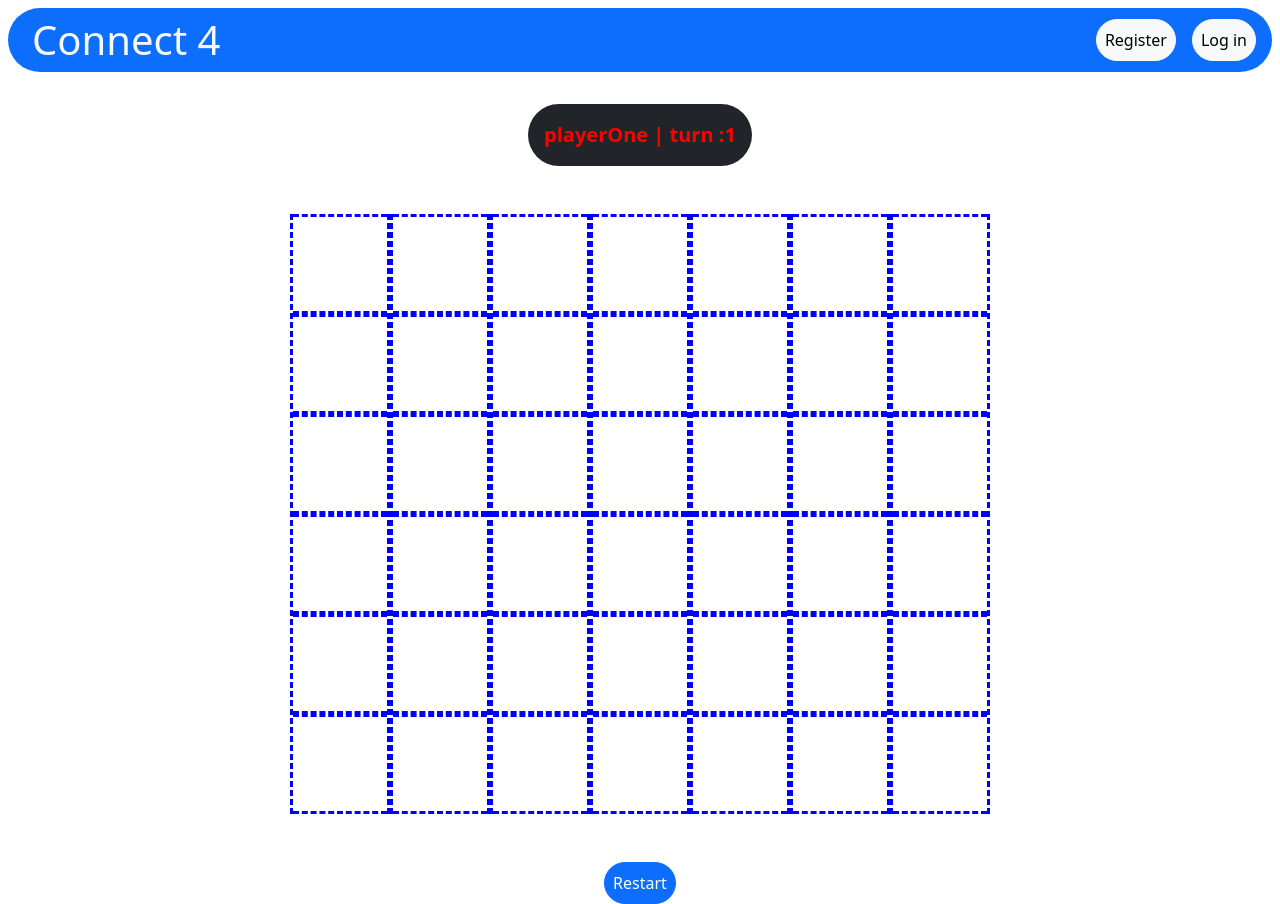
After one commit to franck-costanzo/puissance4, a PHP site: page /game.php in a window 1280 px wide. The commit adds this page. Run offline with PHP 8.4, Linux system fonts and the light colour scheme.

```diff
--- /dev/null
+++ b/Js/overlayform.js
@@ -0,0 +1,102 @@
+document.addEventListener("DOMContentLoaded", (event) => {
+
+
+    //create game button
+    const createGameButton = document.getElementById('createGame');
+
+    if (createGameButton != null)
+    {
+        createGameButton.addEventListener('click', () => {
+
+            //coverDiv to overlay all the page
+            let coverDiv = document.createElement('div');
+            coverDiv.id = 'overlay';
+
+            //modalDiv in which we have the create game form
+            let modalDiv = document.createElement('div');
+            modalDiv.id = 'modal';
+            modalDiv.setAttribute('class', 'border border-3 border-secondary d-flex flex-column align-items-center');
+
+            //close button
+            let closeButtonDiv = document.createElement('div');
+            let closeButton = document.createElement('button');
+            closeButton.id = 'close-modal-btn';
+            closeButton.setAttribute('class', 'btn btn-primary mt-3 p-2 rounded-pill')
+            closeButton.innerText = 'close';
+            closeButton.addEventListener('click', () =>{
+                coverDiv.remove();
+                document.body.style.overflowY = '';
+            })
+
+            //form
+            let formDiv = document.createElement('div');
+            formDiv.setAttribute('class', 'container mt-3');
+            let createGameForm = document.createElement('form');
+            createGameForm.method = 'POST';
+            createGameForm.setAttribute('class', 'd-flex flex-column align-items-center')
+
+                //input hidden with creator name from session variable
+                let hiddenSessionName = document.createElement('input');
+                hiddenSessionName.name = "creatorName";
+                hiddenSessionName.type = "hidden";
+                hiddenSessionName.value = "<?= $_SESSION['username'] ?>"; //TODO QUE CA MARCHE PUTAIN
+
+                //input name text
+                let gameNameDiv = document.createElement('div');
+                gameNameDiv.setAttribute('class', 'row d-flex justify-content-center w-50');
+
+                let inputGameName = document.createElement('input');
+                inputGameName.name = 'gameName';
+                inputGameName.type = 'text';
+                inputGameName.id = 'gameName'
+                let inputGameNameLabel = document.createElement('label');
+                inputGameNameLabel.setAttribute('for', 'gameName');
+                inputGameNameLabel.innerText = 'Game Name :'
+                gameNameDiv.appendChild(inputGameNameLabel);
+                gameNameDiv.appendChild(inputGameName);
+
+                //input password text
+                let gamePasswordDiv = document.createElement('div');
+                gamePasswordDiv.setAttribute('class', 'row d-flex justify-content-center w-50');
+
+                let inputGamePassword = document.createElement('input');
+                inputGamePassword.name = 'gamePassword';
+                inputGamePassword.type = 'text';
+                inputGamePassword.id = 'gamePassword'
+                let inputGamePasswordLabel = document.createElement('label');
+                inputGamePasswordLabel.setAttribute('for', 'gamePassword');
+                inputGamePasswordLabel.innerText = 'Game Password'
+                gamePasswordDiv.appendChild(inputGamePasswordLabel);
+                gamePasswordDiv.appendChild(inputGamePassword);
+
+                //input submit
+                let gameCreateDiv = document.createElement('div')
+                gameCreateDiv.setAttribute('class', 'd-flex justify-content-center align-items-center');
+                let inputGameCreate = document.createElement('input');
+                inputGameCreate.name = 'gameCreate';
+                inputGameCreate.type = 'submit';
+                inputGameCreate.id = 'gameCreate';
+                inputGameCreate.setAttribute('class','btn btn-primary mt-5 mx-2 p-2  rounded-pill')
+                gameCreateDiv.appendChild(inputGameCreate);
+
+            createGameForm.appendChild(hiddenSessionName);
+            createGameForm.appendChild(gameNameDiv);
+            createGameForm.appendChild(gamePasswordDiv);
+            createGameForm.appendChild(gameCreateDiv);
+            formDiv.appendChild(createGameForm)
+
+            closeButtonDiv.appendChild(closeButton);
+            modalDiv.appendChild(closeButtonDiv);
+            modalDiv.appendChild(formDiv)
+            coverDiv.appendChild(modalDiv);
+
+            // make the page unscrollable while the modal form is open
+            document.body.style.overflowY = 'hidden';
+
+            document.body.append(coverDiv);
+        })
+    }
+
+
+
+})
--- a/Js/script.js
+++ b/Js/script.js
@@ -100,8 +100,12 @@ document.addEventListener("DOMContentLoaded", (event) => {
             colorStyle = 'yellow'
         }
 
-        activePlayerDiv.innerText = playerPlaying + " |  turn :" + playerCount;
-        activePlayerDiv.style.color = colorStyle;
+        if (activePlayerDiv != null)
+        {
+            activePlayerDiv.innerText = playerPlaying + " |  turn :" + playerCount;
+            activePlayerDiv.style.color = colorStyle;
+        }
+
     }
 
     setActivePlayerDiv();
@@ -158,7 +162,6 @@ document.addEventListener("DOMContentLoaded", (event) => {
 
         //turn the set into an array to easily iterate over
         let horizontalArray = Array.from(horizontalSet);
-        console.log(horizontalArray);
 
         //loop 4 times since there can be only four possibe winning combination in each horizontal line
         for (let i = 0; i<4; i++)
@@ -235,7 +238,6 @@ document.addEventListener("DOMContentLoaded", (event) => {
         {
             if( boxes[i].hasChildNodes() == true)
             {
-                console.log(boxes[i].hasChildNodes());
                 boardCount++
             }
         }
@@ -332,4 +334,5 @@ document.addEventListener("DOMContentLoaded", (event) => {
 
     }
 
+
 })
--- a/View/layout.php
+++ b/View/layout.php
@@ -7,6 +7,7 @@
     <link rel="stylesheet" type="text/css" href="View/CSS/style.css">
     <link rel="stylesheet" type="text/css" href="View/CSS/bootstrap.min.css">
     <script src="./Js/script.js"></script>
+    <script src="./Js/overlayform.js"></script>
     <title><?= $title ?></title>
 </head>
 
@@ -19,6 +20,7 @@
                 <h1 class="text-light mx-3"><a href="index.php" class="text-decoration-none text-reset">Connect 4</a></h1>
                 <nav class="text-dark d-flex">
                     <?php if (isset($_SESSION['connected'])) : ?>
+                        <a href="lobby.php" class="btn btn-light mx-2 p-2  rounded-pill">Game Lobby</a>
                         <form method="POST">
                             <button type="submit" name="deconnexion" class="btn btn-light mx-2 p-2  rounded-pill" id="decoBtn">Disconnect
                             </button>
--- /dev/null
+++ b/game.php
@@ -0,0 +1,94 @@
+<?php $title = "Game" ?>
+<?php session_start(); ?>
+<?php include_once("Controller/user_controller.php") ?>
+
+<?php ob_start()?>
+<div class="container mt-3 d-flex flex-column justify-content-center" >
+
+    <div class="d-flex justify-content-center">
+        <p class="text-center fs-5 fw-bold mt-2 p-3 bg-dark rounded-pill" id='activePlayer'></p>
+    </div>
+
+
+    <div class="container d-flex flex-row justify-content-center mt-5" id="gameBoard">
+
+        <div class="gameRow row">
+            <div class="gameBox"></div>
+            <div class="gameBox"></div>
+            <div class="gameBox"></div>
+            <div class="gameBox"></div>
+            <div class="gameBox"></div>
+            <div class="gameBox"></div>
+        </div>
+
+        <div class="gameRow row">
+            <div class="gameBox"></div>
+            <div class="gameBox"></div>
+            <div class="gameBox"></div>
+            <div class="gameBox"></div>
+            <div class="gameBox"></div>
+            <div class="gameBox"></div>
+        </div>
+
+        <div class="gameRow row">
+            <div class="gameBox"></div>
+            <div class="gameBox"></div>
+            <div class="gameBox"></div>
+            <div class="gameBox"></div>
+            <div class="gameBox"></div>
+            <div class="gameBox"></div>
+        </div>
+
+        <div class="gameRow row">
+            <div class="gameBox"></div>
+            <div class="gameBox"></div>
+            <div class="gameBox"></div>
+            <div class="gameBox"></div>
+            <div class="gameBox"></div>
+            <div class="gameBox"></div>
+        </div>
+
+        <div class="gameRow row">
+            <div class="gameBox"></div>
+            <div class="gameBox"></div>
+            <div class="gameBox"></div>
+            <div class="gameBox"></div>
+            <div class="gameBox"></div>
+            <div class="gameBox"></div>
+        </div>
+
+        <div class="gameRow row">
+            <div class="gameBox"></div>
+            <div class="gameBox"></div>
+            <div class="gameBox"></div>
+            <div class="gameBox"></div>
+            <div class="gameBox"></div>
+            <div class="gameBox"></div>
+        </div>
+
+        <div class="gameRow row">
+            <div class="gameBox"></div>
+            <div class="gameBox"></div>
+            <div class="gameBox"></div>
+            <div class="gameBox"></div>
+            <div class="gameBox"></div>
+            <div class="gameBox"></div>
+        </div>
+
+    </div>
+
+    <div class="d-flex justify-content-center"><a href="./index.php" class="btn btn-primary mt-5 mx-2 p-2  rounded-pill">Restart</a></div>
+
+
+    <h3 id="result"></h3>
+    <?php if (isset($_SESSION['connected'])) : ?>
+        <p class="text-center mt-5">---|<[ Games played : <?= $_SESSION['gamesPlayed'] ?> ]>|---</p>
+
+        <p class="text-center">---|<[ Won : <?= $_SESSION['win'] ?> |<>| Lost : <?= $_SESSION['loss'] ?> ]>|---</p>
+    <?php endif; ?>
+</div>
+
+</div>
+<?php $content = ob_get_clean(); ?>
+
+<?php require_once('View/layout.php'); ?>
```
Also changed, not shown: Controller/game_controller.php (added, +28 -0 lines), Model/Game.php (added, +26 -0 lines), View/CSS/style.css (+32 -1 lines), connect4.sql (+9 -0 lines), lobby.php (added, +18 -0 lines).
